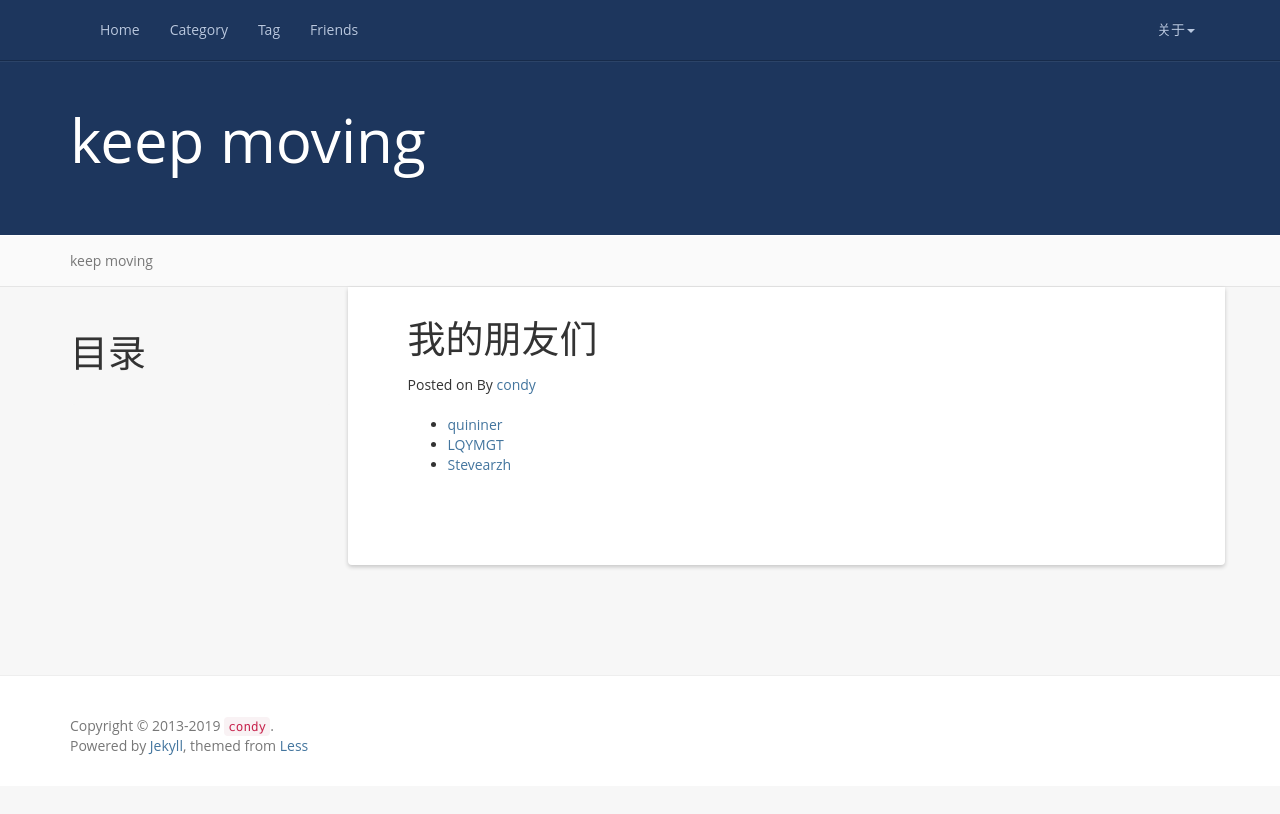
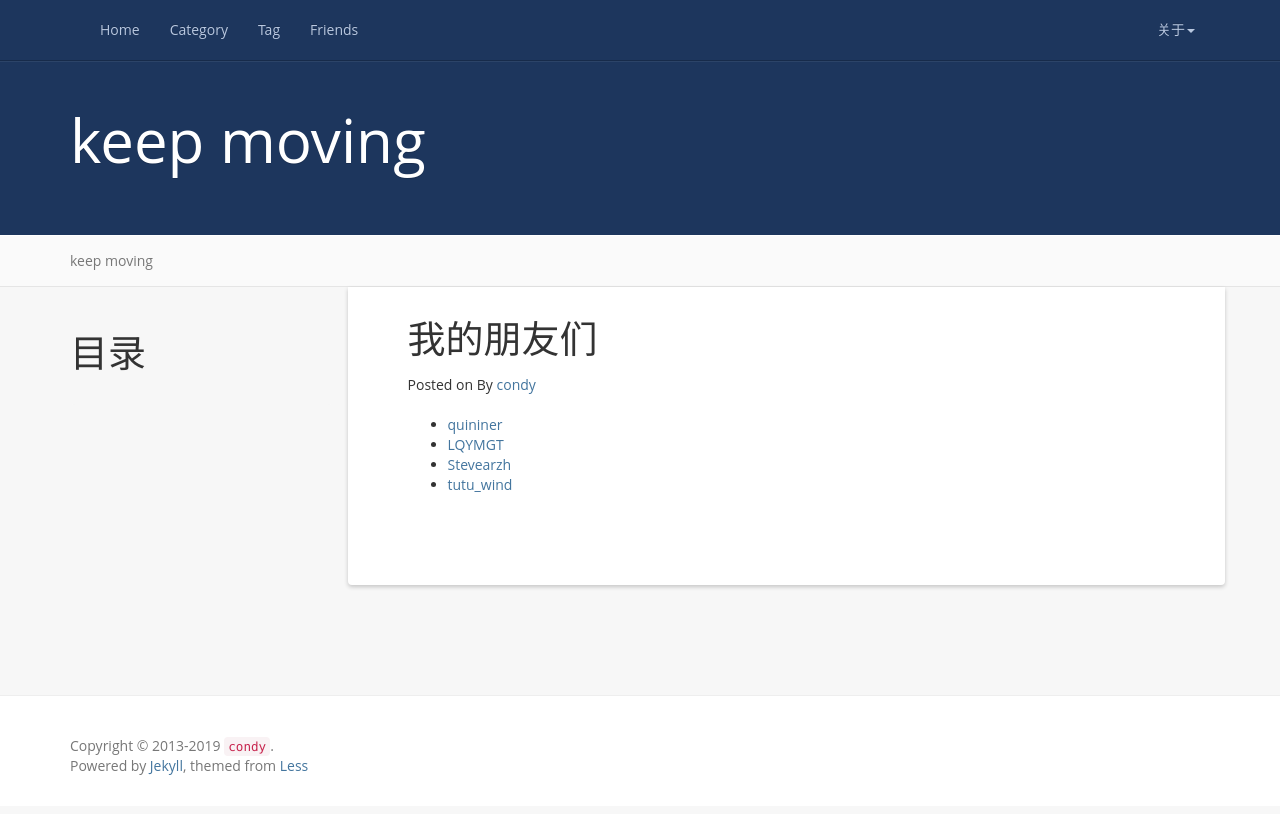
Before and after one commit to condy0919/condy0919.github.io, a Jekyll site: the page built from friends.md, in a window 1280 px wide. Shown: the top 814 px of the page. Built offline with Jekyll 4.4.1, drawn with Linux system fonts in a browser that asks for light colours; nearby versions of some CDN libraries; comment, search, counter and statistics services are not loaded.

Commit message:
增加友链

```diff
--- a/friends.md
+++ b/friends.md
@@ -7,3 +7,4 @@ permalink: /friends
 * [quininer](https://quininer.github.io)
 * [LQYMGT](https://lqymgt.github.io)
 * [Stevearzh](https://stevearzh.github.io)
+* [tutu_wind](http://windleaves.xyz)
```
